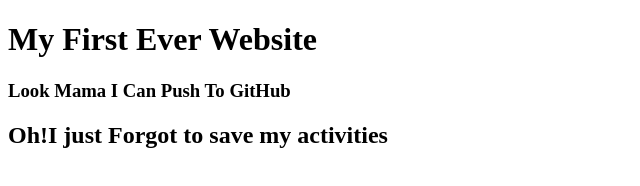
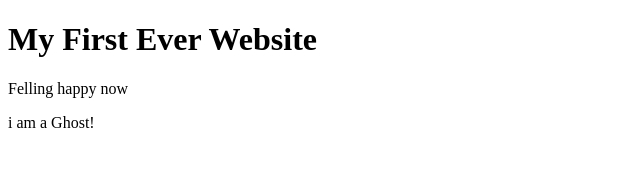
Before and after one commit to Azhar1404/My-First-Website, a plain HTML site: page Index.html in a window 1280 px wide. Shown: the whole page, without its empty margins (0-640 px from the left). Drawn offline with Linux system fonts and the light colour scheme.

Commit message:
ghost hunting

```diff
--- a/Index.html
+++ b/Index.html
@@ -8,7 +8,7 @@
 </head>
 <body>
     <h1>My First Ever Website</h1>
-    <h3>Look Mama I Can Push To GitHub</h3>
-    <h2>Oh!I just Forgot to save my activities</h2>
+    <p>Felling happy now</p>
+    <p>i am a Ghost!</p>
 </body>
 </html>
```
